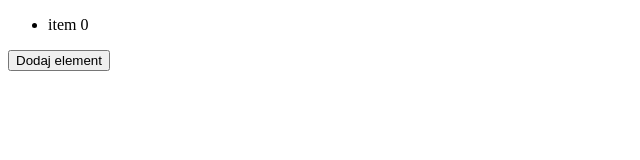
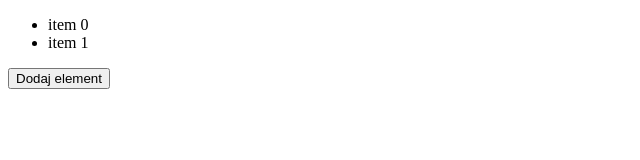
Before and after one commit to lehronn/js-events-exercs, a website: page index.html in a window 1280 px wide. Both pictures are taken after a click on the button "Dodaj element". Shown: the whole page, without its empty margins (0-640 px from the left). Drawn offline with Linux system fonts and the light colour scheme.

Commit message:
exe is finished

```diff
--- a/index.html
+++ b/index.html
@@ -16,5 +16,6 @@
   <button id="addElem">
     Dodaj element
   </button>
-
+<script src="script.js"></script>
 </body>
+</html>
--- a/script.js
+++ b/script.js
@@ -3,7 +3,8 @@ var list = document.getElementById('list'),
     add = document.getElementById('addElem');
 add.addEventListener('click', function() {
   var element = document.createElement('li');
-  element.innerHTML = 'item ';
-  //list.getElementsByTagName('li').length;
+  var listElements = list.getElementsByTagName('li');
+  console.log(listElements.length);
+  element.innerHTML = 'item ' + listElements.length;
   list.appendChild(element);
 });
```
